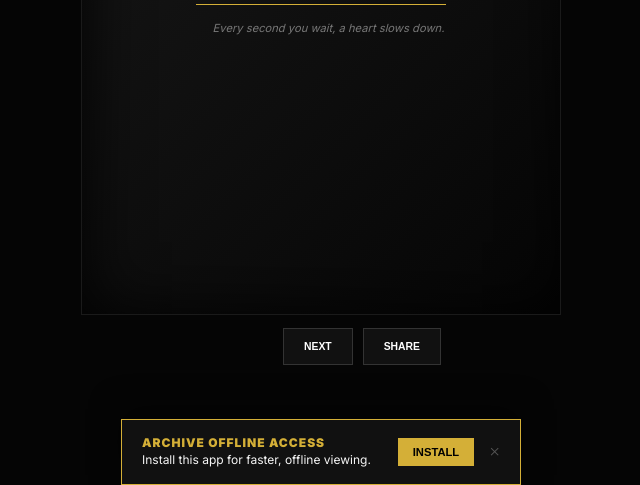
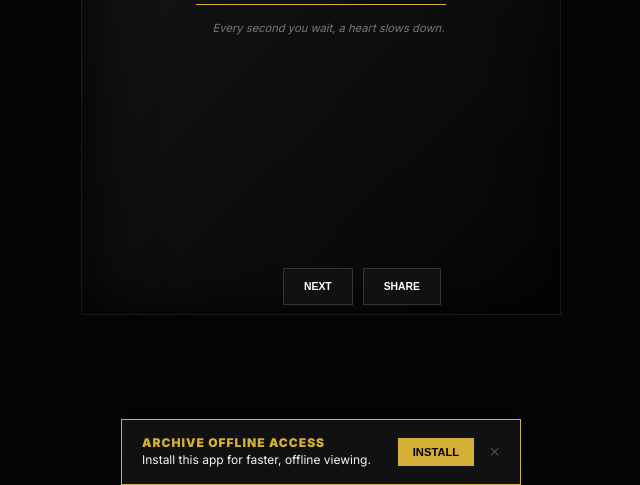
Before and after one commit to niadevelopers/Turkana, a plain HTML site: page index.html in a window 1280 px wide. Shown: the part 415-900 px from the top of the page, without its empty margins (319-959 px from the left). Drawn offline with Linux system fonts and the light colour scheme; a web font is replaced by a local one.

Commit message:
Update index.html

```diff
--- a/index.html
+++ b/index.html
@@ -89,7 +89,7 @@
         .addr-box label { color: var(--gold); font-size: 0.5rem; display: block; text-transform: uppercase; letter-spacing: 1px; }
         .addr-box code { color: #eee; font-size: 0.6rem; word-break: break-all; }
 
-        .nav-ui { position: fixed; bottom: 20px; display: flex; gap: 10px; z-index: 3000; }
+        .nav-ui { position: fixed; bottom: 80px; display: flex; gap: 10px; z-index: 3000; }
         .btn { background: #111; color: #fff; border: 1px solid #333; padding: 12px 20px; text-transform: uppercase; font-weight: 900; cursor: pointer; font-size: 0.65rem; }
         .btn.hidden { opacity: 0; pointer-events: none; }
 
@@ -519,7 +519,6 @@ async function shareApp() {
                 url: window.location.href
             });
         } catch (err) {
-            //console.log("Error sharing:", err);
         }
     } else {
         copy(window.location.href);
@@ -548,7 +547,6 @@ btnAccept.addEventListener('click', async () => {
         banner.classList.remove('show');
         deferredPrompt.prompt();
         const { outcome } = await deferredPrompt.userChoice;
-        //console.log(`User response: ${outcome}`);
         deferredPrompt = null;
     }
 });
```
